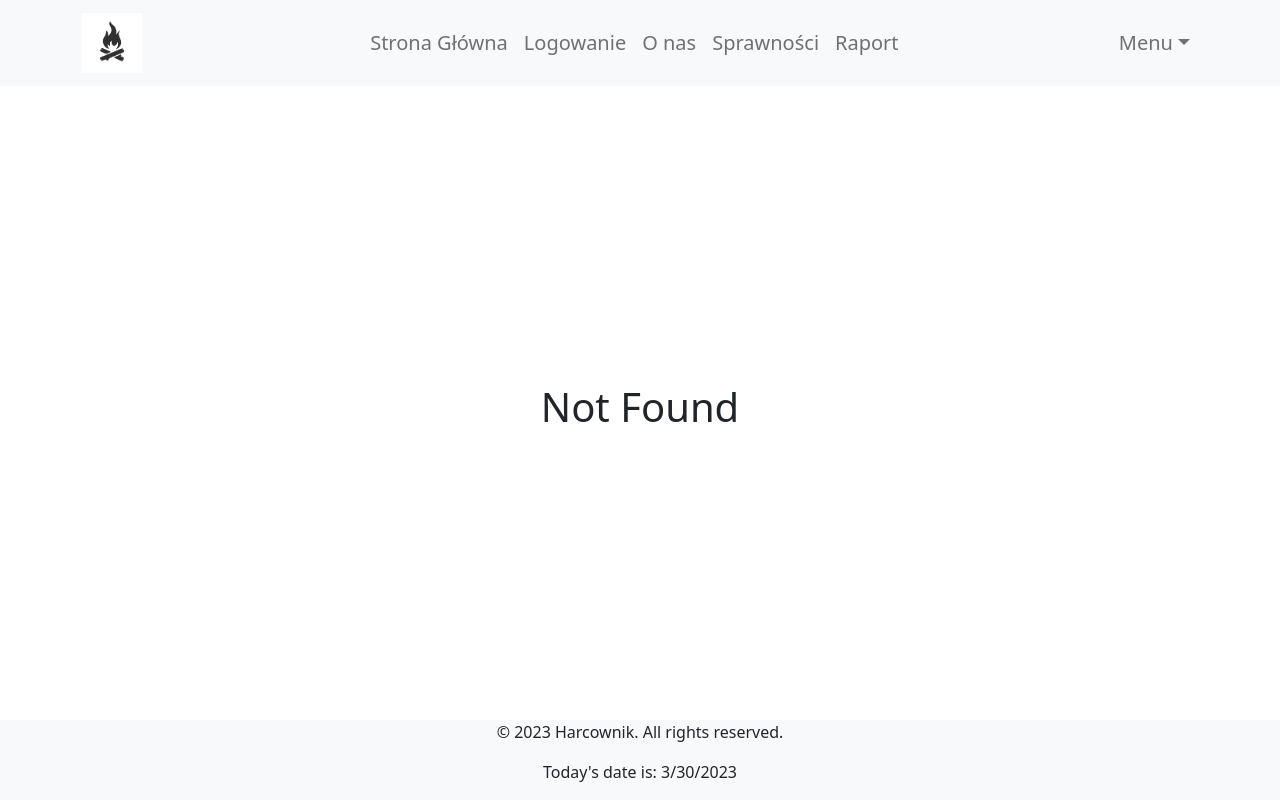
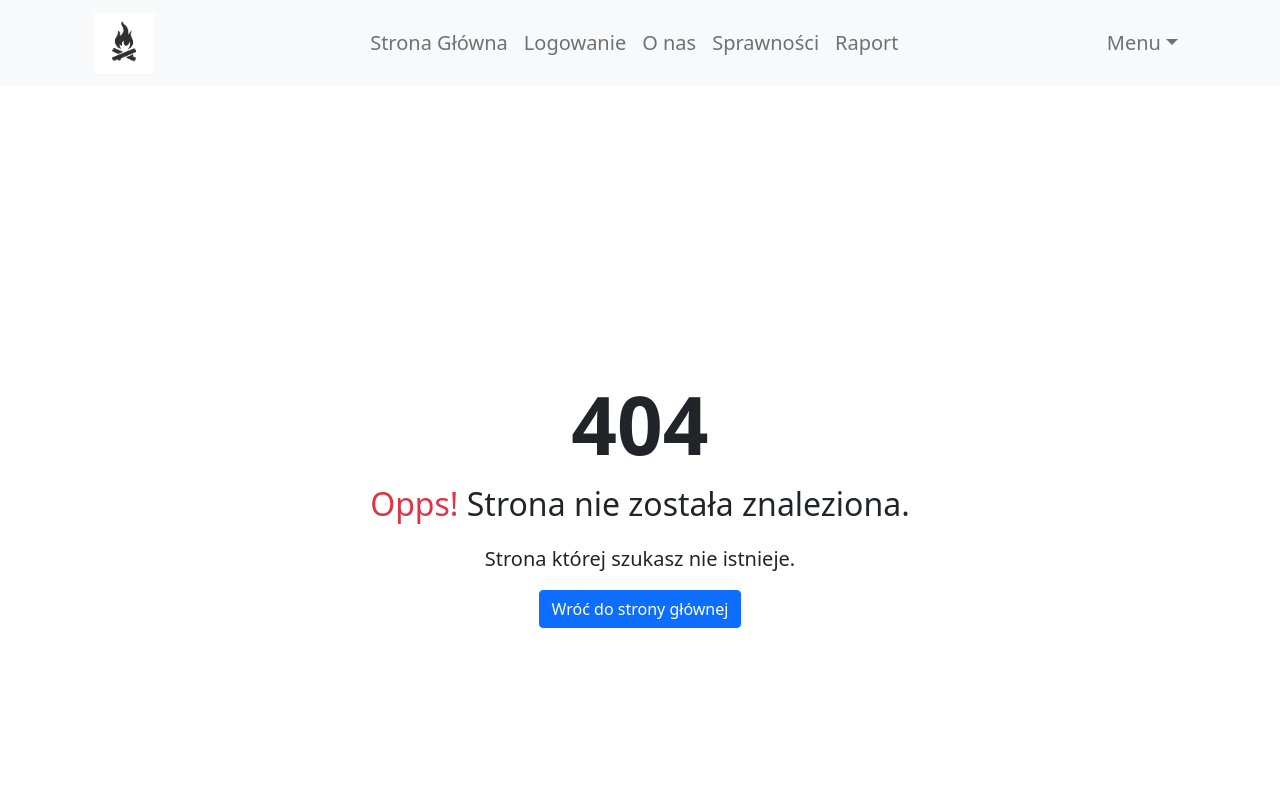
Before and after one commit to pawel150199/zastosowanie-informatyki-w-gospodarce, a React (Create React App) app in the folder harcownik-frontend/: page /raport in a window 1280 px wide. Before the commit this address had no page. Shown: the top 800 px of the page. Built offline with nearby package versions, Linux system fonts and the light colour scheme.

Commit message:
Add nice 404 page

```diff
--- a/harcownik-frontend/src/components/notfound/NotFound.jsx
+++ b/harcownik-frontend/src/components/notfound/NotFound.jsx
@@ -2,11 +2,24 @@ import React from 'react'
 
 const NotFound = () => {
     return (
-        <div>
-            <h1>
-                Not Found
-            </h1>
-        </div>
+                <div>
+                  <meta charSet="UTF-8" />
+                  <meta httpEquiv="X-UA-Compatible" content="IE=edge" />
+                  <meta name="viewport" content="width=device-width, initial-scale=1.0" />
+                  <title>Bootstrap 5 404 Error Page</title>
+                  <link href="https://cdn.jsdelivr.net/npm/bootstrap@5.1.3/dist/css/bootstrap.min.css" rel="stylesheet" />
+                  <div className="d-flex align-items-center justify-content-center vh-100">
+                    <div className="text-center">
+                      <h1 className="display-1 fw-bold">404</h1>
+                      <p className="fs-2"> <span className="text-danger">Opps!</span> Strona nie została znaleziona.</p>
+                      <p className="lead">
+                        Strona której szukasz nie istnieje.
+                      </p>
+                      <a href="/" className="btn btn-primary">Wróć do strony głównej</a>
+                    </div>
+                  </div>
+                </div>
+
     );
 }
 
```
